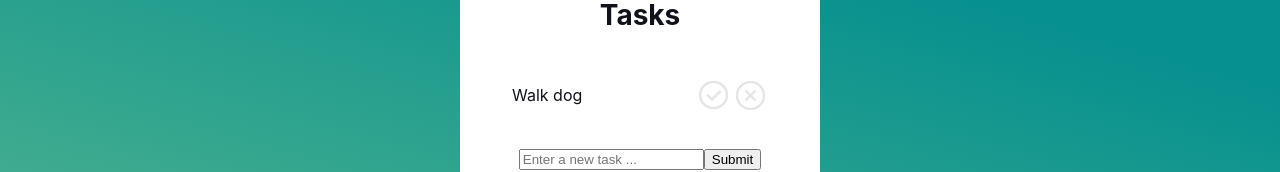
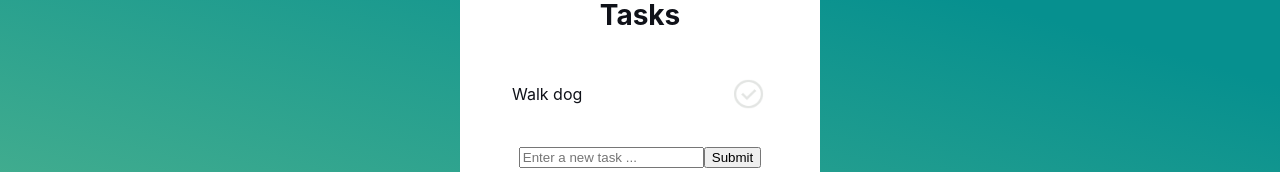
Before and after one commit to ewether/react-to-do, a React (Create React App) app: page / in a window 1280 px wide. Shown: the part 122-294 px from the top of the page. Built offline with nearby package versions, Linux system fonts and the light colour scheme.

Commit message:
added click effects

```diff
--- a/src/App.css
+++ b/src/App.css
@@ -38,7 +38,7 @@ body {
   /* box-shadow: rgb(0 0 0 / 10%) 1.95px 1.95px 2.6px; */
   /* box-shadow: rgba(0, 0, 0, 0.16) 0px 1px 4px; */
   width: 80%;
-  margin: 4px auto 0px;
+  margin: 8px auto 0px;
   text-align: left;
   padding: 4px 4px;
   border-radius: 3px;
@@ -46,11 +46,18 @@ body {
   justify-content: space-between;
   cursor: pointer;
   align-items: center;
+  height: 36px;
+  transition: all .12s ease-in-out;
+  /* color: #101219; */
+}
+
+.todo-complete {
+  color: #a6a6a6;
 }
 
 .todo:hover {
   /* box-shadow: rgb(0 0 0 / 15%) 1.95px 1.95px 2.6px; */
-  color: #6b6b6b;
+  color: #a6a6a6;
   /* background-color: #edfafa; */
   /* box-shadow: rgb(0 0 0 / 8%) 1.95px 1.95px 2.6px; */
 }
@@ -64,12 +71,21 @@ body {
   align-items: center;
 }
 
+.checkmark {
+  height: 38px;
+  width: 39px;
+}
+
 .delete-button {
   background-color: transparent;
   border: none;
   cursor: pointer;
-  width: 35px;
-  height: 35px;
+  width: 34px;
+  height: 34px;
+  /* margin-right: 10px; */
+  position: relative;
+  right: 2px;
+  /* top: 1px; */
   transform: rotate(45deg);
   /* margin: 2px 0 3px; */
 }
@@ -80,11 +96,6 @@ body {
 
 .not-complete {
   text-decoration: none;
-}
-
-.checkmark {
-  height: 38px;
-  width: 39px;
 }
 
 .add-task-icon {
--- a/src/components/ToDo.jsx
+++ b/src/components/ToDo.jsx
@@ -42,7 +42,7 @@ function ToDo({ text }) {
             onMouseOver={() => todoHover()}
             onMouseOut={() => todoHover()}
           >
-            <p>{text}</p>
+            <p class={`${complete ? "todo-complete" : ""}`}>{text}</p>
 
             <div className="todo-buttons">
               {/* <div className="checkmark-wrapper"> */}
@@ -50,24 +50,28 @@ function ToDo({ text }) {
                 <img className="checkmark" src={Checkmark} alt="checkmark" />
               ) : (
                 <img
-                  className="checkmark grey-checkmark"
+                  className={`checkmark ${
+                    checkHover ? "delete-button" : "checkmark grey-checkmark"
+                  }`}
+                  // className="checkmark grey-checkmark"
                   src={
-                    checkHover ? Checkmark : hover ? LtGrnCheckmark : GreyCheckmark
+                    checkHover ? RedDelete : hover ? LtGrnCheckmark : GreyCheckmark
                   }
                   alt="grey checkmark"
                   onMouseOver={() => toCheckHover()}
                   onMouseOut={() => toCheckHover()}
+                  // onClick={() => deleteClick()}
                 />
               )}
               {/* </div> */}
-              <img
+              {/* <img
                 className={"delete-button"}
                 src={deleteHover ? RedDelete : hover ? LtRedDelete : GreyDelete}
                 alt="Delete"
                 onClick={() => deleteClick()}
                 onMouseOver={() => toDeleteHover()}
                 onMouseOut={() => toDeleteHover()}
-              />
+              /> */}
             </div>
           </div>
         )}
```
